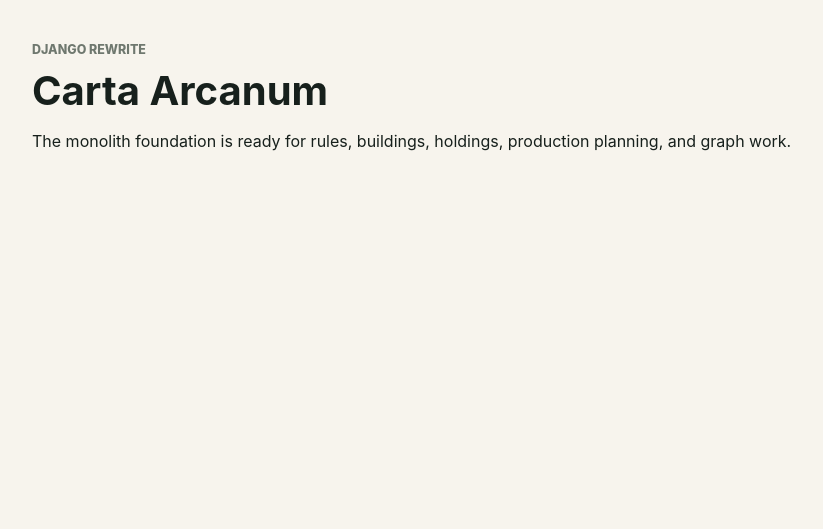
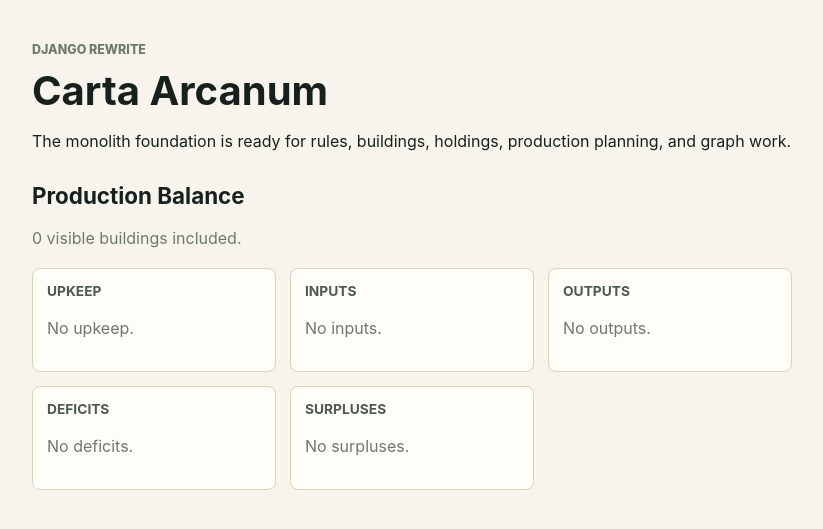
Before and after one commit to aditaa/carta, a Django app: page / in a window 1280 px wide. Shown: the part 64-593 px from the top of the page, without its empty margins (48-871 px from the left). Run offline with Django 5.2, Linux system fonts and the light colour scheme; the visitor is signed in with stand-in values (Sample User, id 1); data comes from the database, SQL or seed files in the repository; data that the repository does not hold is empty.

Commit message:
Add dashboard production balance panel

```diff
--- a/dashboard/views.py
+++ b/dashboard/views.py
@@ -1,9 +1,29 @@
 from django.http import JsonResponse
 from django.shortcuts import render
 
+from buildings.services import visible_owned_buildings
+from production.services import (
+    deficit_totals,
+    production_totals,
+    surplus_totals,
+    upkeep_totals,
+)
+
 
 def home(request):
-    return render(request, "dashboard/home.html")
+    context = {}
+    if request.user.is_authenticated:
+        buildings = visible_owned_buildings(request.user)
+        production = production_totals(buildings)
+        context["balance_panel"] = {
+            "building_count": buildings.count(),
+            "upkeep": upkeep_totals(buildings),
+            "production_inputs": production["inputs"],
+            "production_outputs": production["outputs"],
+            "deficits": deficit_totals(buildings),
+            "surpluses": surplus_totals(buildings),
+        }
+    return render(request, "dashboard/home.html", context)
 
 
 def health(request):
--- a/static/css/site.css
+++ b/static/css/site.css
@@ -213,6 +213,36 @@ p {
   font-size: 0.92rem;
 }
 
+.dashboard-panel {
+  margin-top: 28px;
+}
+
+.dashboard-panel h2 {
+  margin: 0 0 8px;
+  font-size: 1.4rem;
+}
+
+.balance-grid {
+  display: grid;
+  grid-template-columns: repeat(auto-fit, minmax(180px, 1fr));
+  gap: 14px;
+  margin-top: 16px;
+}
+
+.balance-grid article {
+  padding: 14px;
+  border: 1px solid #ddd3bd;
+  border-radius: 8px;
+  background: #fffdf8;
+}
+
+.balance-grid h3 {
+  margin: 0 0 10px;
+  color: #4d5a51;
+  font-size: 0.86rem;
+  text-transform: uppercase;
+}
+
 .muted {
   color: #6f786f;
 }
--- a/templates/dashboard/home.html
+++ b/templates/dashboard/home.html
@@ -10,5 +10,53 @@
       The monolith foundation is ready for rules, buildings, holdings,
       production planning, and graph work.
     </p>
+    {% if balance_panel %}
+      <section class="dashboard-panel">
+        <h2>Production Balance</h2>
+        <p class="muted">{{ balance_panel.building_count }} visible buildings included.</p>
+        <div class="balance-grid">
+          <article>
+            <h3>Upkeep</h3>
+            {% for item in balance_panel.upkeep %}
+              <span class="balance-pill">{{ item.quantity }} {{ item.item_type }}:{{ item.item_key }}</span>
+            {% empty %}
+              <p class="muted">No upkeep.</p>
+            {% endfor %}
+          </article>
+          <article>
+            <h3>Inputs</h3>
+            {% for item in balance_panel.production_inputs %}
+              <span class="balance-pill">{{ item.quantity }} {{ item.item_type }}:{{ item.item_key }}</span>
+            {% empty %}
+              <p class="muted">No inputs.</p>
+            {% endfor %}
+          </article>
+          <article>
+            <h3>Outputs</h3>
+            {% for item in balance_panel.production_outputs %}
+              <span class="balance-pill">{{ item.quantity }} {{ item.item_type }}:{{ item.item_key }}</span>
+            {% empty %}
+              <p class="muted">No outputs.</p>
+            {% endfor %}
+          </article>
+          <article>
+            <h3>Deficits</h3>
+            {% for item in balance_panel.deficits %}
+              <span class="balance-pill">{{ item.quantity }} {{ item.item_type }}:{{ item.item_key }}</span>
+            {% empty %}
+              <p class="muted">No deficits.</p>
+            {% endfor %}
+          </article>
+          <article>
+            <h3>Surpluses</h3>
+            {% for item in balance_panel.surpluses %}
+              <span class="balance-pill">{{ item.quantity }} {{ item.item_type }}:{{ item.item_key }}</span>
+            {% empty %}
+              <p class="muted">No surpluses.</p>
+            {% endfor %}
+          </article>
+        </div>
+      </section>
+    {% endif %}
   </section>
 {% endblock %}
```
Also changed, not shown: dashboard/tests/test_views.py (+118 -0 lines).
